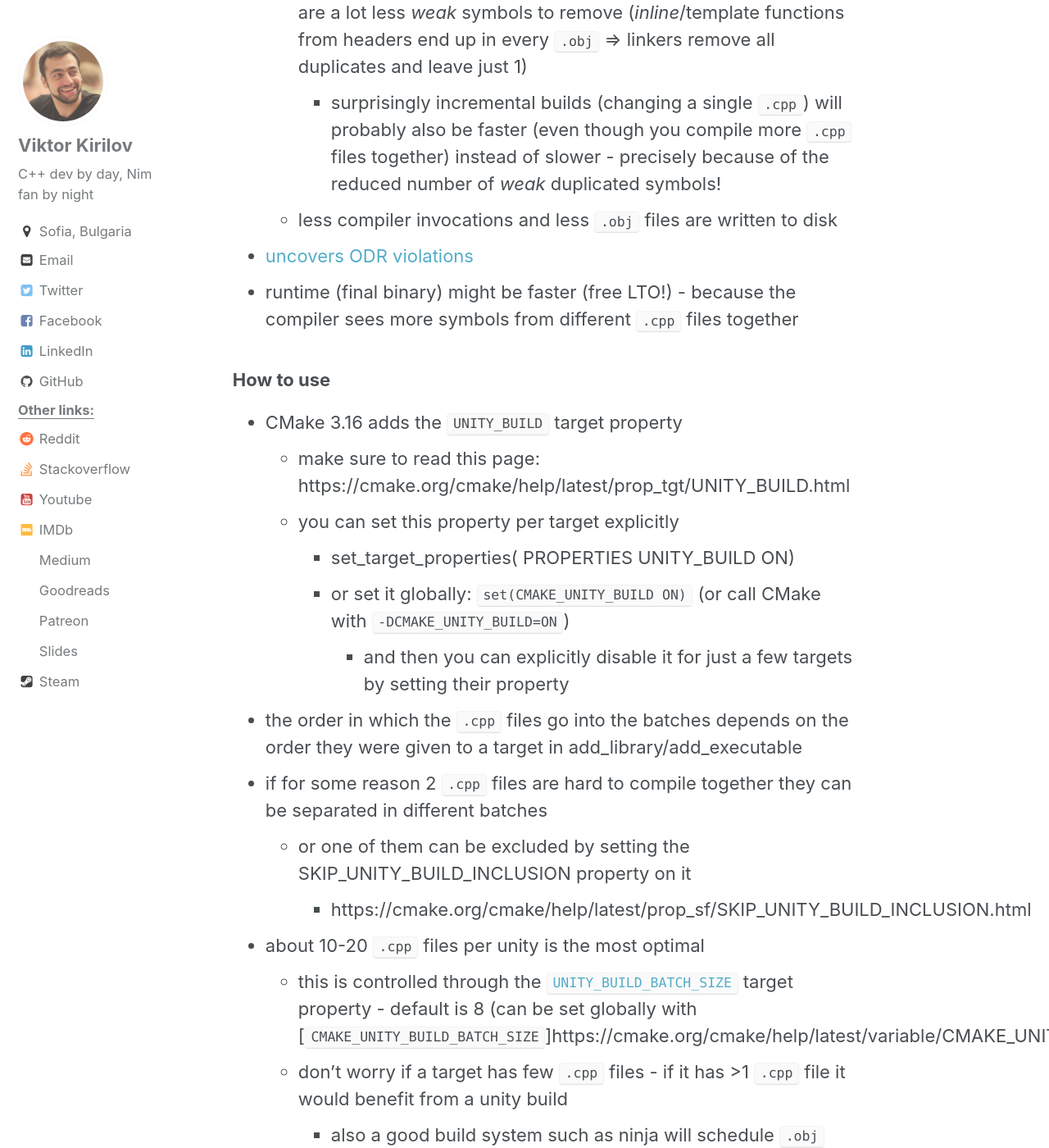
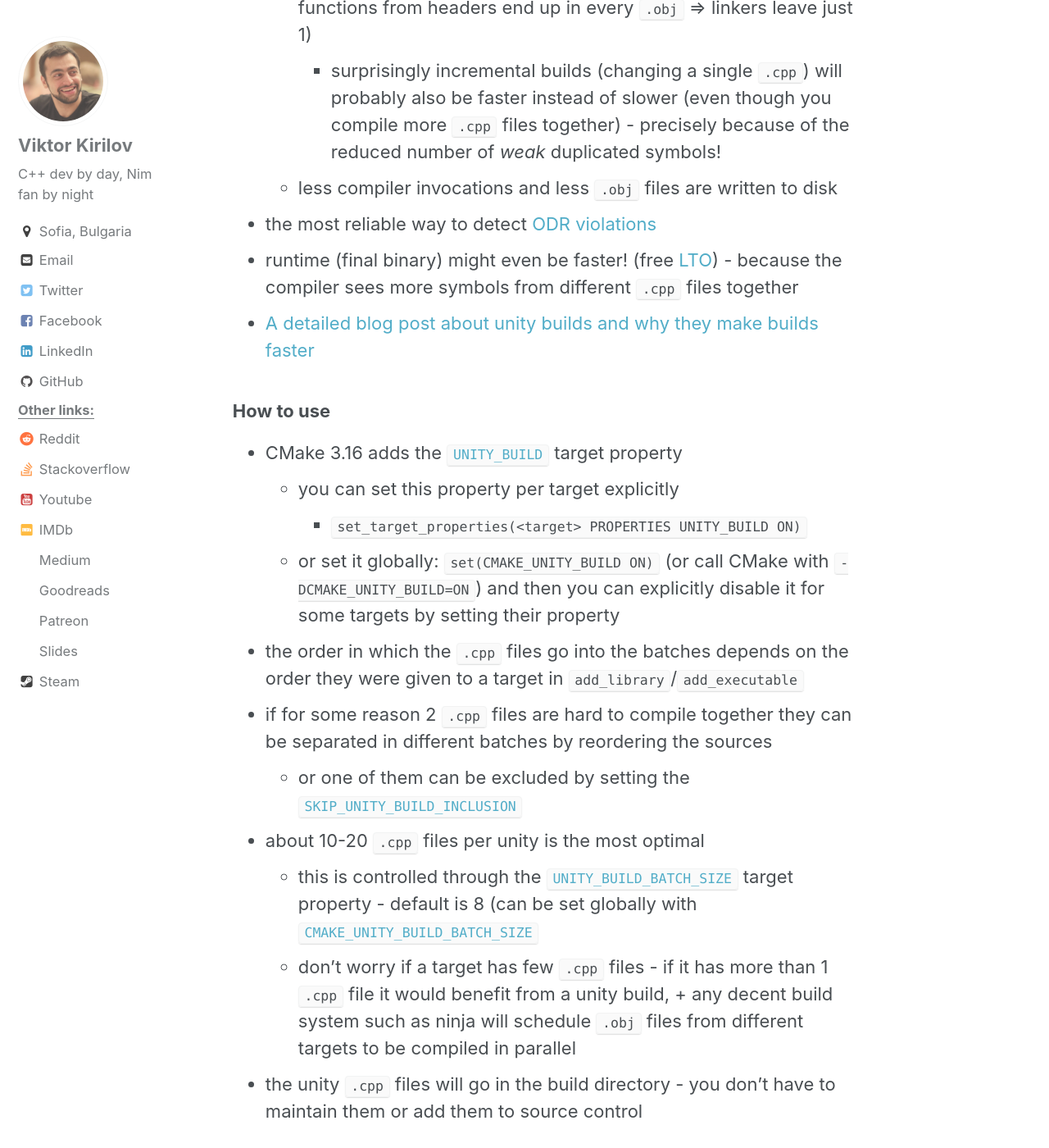
Before and after one commit to onqtam/onqtam.github.io, a Jekyll site: the page built from _posts/2019-12-12-pch-unity-cmake-3-16.md, in a window 1280 px wide and 1400 px high, scrolled down 3882 px. Shown: the whole window at 82% size. Built offline with Jekyll 4.4.1, drawn with Linux system fonts in a browser that asks for light colours; comment, search, counter and statistics services are not loaded; some of the changed text lies outside the part shown.

Commit message:
fixed partially

````diff
--- a/_posts/2019-12-12-pch-unity-cmake-3-16.md
+++ b/_posts/2019-12-12-pch-unity-cmake-3-16.md
@@ -15,9 +15,7 @@ I recently consulted a company on this exact matter - luckily [CMake 3.16 was ju
 # Precompiled headers (PCH)
 
 ### The idea is to *precompile* a bunch of common header files
-- *precompile* means that the compiler will parse the C++ headers and save its intermediate representation (IR) into a file
-    - then when compiling sources that IR will be prepended to them - as if the headers were included
-        - the PCH is the first thing each translation unit sees
+- to *precompile* means that the compiler will parse the C++ headers and save its intermediate representation (IR) into a file, and then when compiling the ```.cpp``` files of the target that IR will be prepended to them - as if the headers were included - the contents of the PCH are the first thing each translation unit sees
 - easy to integrate - doesn't require any C++ code changes
 - ~20-30% speedup on UNIX (can be up to 50%+ with MSVC)
 - for targets with at least 10 ```.cpp``` files (takes space & time to compile)
@@ -39,52 +37,47 @@ I recently consulted a company on this exact matter - luckily [CMake 3.16 was ju
 - the PCH will be included automatically in every ```.cpp``` file
     - adding a PCH to a target doesn't require that you remove the headers in it from all ```.cpp``` files - the C preprocessor is fast
 - easiest if a single header includes the common ones - [example](https://github.com/onqtam/game/blob/master/src/precompiled.h)
-    - you could have per-project precompiled header files or you could [reuse a PCH from one CMake target in another](https://cmake.org/cmake/help/latest/command/target_precompile_headers.html#reusing-precompile-headers) - remember that each PCH takes around ~50-200MB and takes some time to compile... reuse is good!
+    - you could have per-project precompiled header files or you could [reuse a PCH from one CMake target in another](https://cmake.org/cmake/help/latest/command/target_precompile_headers.html#reusing-precompile-headers) - remember that each PCH takes around ~50-200MB and takes some time to compile...
 - you could list the headers which you want precompiled directly in the call to ```target_precompile_headers``` and even set them as ```PUBLIC```/```PRIVATE``` selectively so other targets which link to the current one would also precompile those, but I'm old fashioned and prefer to maintain the PCH for each target on my own.
 
 ### Some random final notes:
 - adding a header which was used only in 30% of the ```.cpp``` files to the precompiled header means that all ```.cpp``` files in the target will now have access to it - in time more files might start depending on it without you even noticing - the code might not build without the PCH anymore
     - do you care if it compiles successfully without a PCH? If so, make every ```.cpp``` explicitly include the precompiled header. This would be problematic if the same ```.cpp``` file is used in 2 or more CMake targets with different PCHs but in that case you should probably move that ```.cpp``` into a static lib, compile it only once and link against that!
-- if you are using GCC but are using ccls/clangd or anything else as a language server which is based on clang - those tools might not work because they will try to read the ```.gch``` file produced by GCC - [bug report](https://bugs.llvm.org/show_bug.cgi?id=41579) (along with a patch)
+- if you are using GCC but are using ccls/clangd or anything else as a language server which is based on clang - those tools might not work because they will try to read the ```.gch``` file produced by GCC - [bug report](https://bugs.llvm.org/show_bug.cgi?id=41579)
 
 # Unity builds
 
-[A detailed blog post about unity builds and why they make builds faster](http://onqtam.com/programming/2018-07-07-unity-builds/)
-
 ### The idea is to cram the ```.cpp``` files of a CMake target into a few ```.cpp``` files which include the original ```.cpp``` files
 - up to 7-8 times faster builds (usually x3 or x4)
-- example: a project of 200 ```.cpp``` files might be divided into 16 unity ```.cpp``` files each including about 13 of the original ```.cpp``` files => 16 ```.cpp``` files to build in parallel and 16 ```.obj``` files to link
+- example: a project of 200 ```.cpp``` files might be divided into 16 unity ```.cpp``` (or ```.cxx``` - whatever) files each including about 13 of the original ```.cpp``` files => 16 ```.cpp``` files to build in parallel and 16 ```.obj``` files to link
 - the reasons for the speedup are:
-    - common headers from the different ```.cpp``` files end up being included and parsed fewer times (this is beneficial even when using precompiled headers)
+    - common headers from the different ```.cpp``` files end up being included and parsed fewer times (this is beneficial even when using PCHs!)
     - common template instantiations with the same types in separate ```.cpp``` files (```vector<int>```) end up being done in fewer places
-    - the linker has to stitch much fewer ```.obj``` files in the end - there are a lot less *weak* symbols to remove (*inline*/template functions from headers end up in every ```.obj``` => linkers remove all duplicates and leave just 1)
-        - surprisingly incremental builds (changing a single ```.cpp```) will probably also be faster (even though you compile more ```.cpp``` files together) instead of slower - precisely because of the reduced number of *weak* duplicated symbols!
+    - the linker has to stitch much fewer ```.obj``` files in the end - there are a lot less *weak* symbols to deduplicate (```inline```/template functions from headers end up in every ```.obj``` => linkers leave just 1)
+        - surprisingly incremental builds (changing a single ```.cpp```) will probably also be faster instead of slower (even though you compile more ```.cpp``` files together) - precisely because of the reduced number of *weak* duplicated symbols!
     - less compiler invocations and less ```.obj``` files are written to disk
-- [uncovers ODR violations](https://stackoverflow.com/questions/31722473)
-- runtime (final binary) might be faster (free LTO!) - because the compiler sees more symbols from different ```.cpp``` files together
+- the most reliable way to detect [ODR violations](https://stackoverflow.com/questions/31722473)
+- runtime (final binary) might even be faster! (free [LTO](https://en.wikipedia.org/wiki/Interprocedural_optimization)) - because the compiler sees more symbols from different ```.cpp``` files together
+- [A detailed blog post about unity builds and why they make builds faster](http://onqtam.com/programming/2018-07-07-unity-builds/)
 
 ### How to use
-- CMake 3.16 adds the ```UNITY_BUILD``` target property
-    - make sure to read this page: https://cmake.org/cmake/help/latest/prop_tgt/UNITY_BUILD.html
+- CMake 3.16 adds the [```UNITY_BUILD```](https://cmake.org/cmake/help/latest/prop_tgt/UNITY_BUILD.html) target property
     - you can set this property per target explicitly
-        - set_target_properties(<target> PROPERTIES UNITY_BUILD ON)
-        - or set it globally: ```set(CMAKE_UNITY_BUILD ON)``` (or call CMake with ```-DCMAKE_UNITY_BUILD=ON```)
-            - and then you can explicitly disable it for just a few targets by setting their property
-- the order in which the ```.cpp``` files go into the batches depends on the order they were given to a target in add_library/add_executable
-- if for some reason 2 ```.cpp``` files are hard to compile together they can be separated in different batches
-    - or one of them can be excluded by setting the SKIP_UNITY_BUILD_INCLUSION property on it
-        - https://cmake.org/cmake/help/latest/prop_sf/SKIP_UNITY_BUILD_INCLUSION.html
+        - ```set_target_properties(<target> PROPERTIES UNITY_BUILD ON)```
+    - or set it globally: ```set(CMAKE_UNITY_BUILD ON)``` (or call CMake with ```-DCMAKE_UNITY_BUILD=ON```) and then you can explicitly disable it for some targets by setting their property
+- the order in which the ```.cpp``` files go into the batches depends on the order they were given to a target in ```add_library```/```add_executable```
+- if for some reason 2 ```.cpp``` files are hard to compile together they can be separated in different batches by reordering the sources
+    - or one of them can be excluded by setting the [```SKIP_UNITY_BUILD_INCLUSION```](https://cmake.org/cmake/help/latest/prop_sf/SKIP_UNITY_BUILD_INCLUSION.html)
 - about 10-20 ```.cpp``` files per unity is the most optimal
-    - this is controlled through the [```UNITY_BUILD_BATCH_SIZE```](https://cmake.org/cmake/help/latest/prop_tgt/UNITY_BUILD_BATCH_SIZE.html) target property - default is 8 (can be set globally with [```CMAKE_UNITY_BUILD_BATCH_SIZE```]https://cmake.org/cmake/help/latest/variable/CMAKE_UNITY_BUILD_BATCH_SIZE.html())
-    - don't worry if a target has few ```.cpp``` files - if it has >1 ```.cpp``` file it would benefit from a unity build
-        - also a good build system such as ninja will schedule ```.obj``` files from different targets to be compiled in parallel
-- the unity ```.cxx``` files will go in the build directory - you don't have to maintain them or add them to source control
+    - this is controlled through the [```UNITY_BUILD_BATCH_SIZE```](https://cmake.org/cmake/help/latest/prop_tgt/UNITY_BUILD_BATCH_SIZE.html) target property - default is 8 (can be set globally with [```CMAKE_UNITY_BUILD_BATCH_SIZE```](https://cmake.org/cmake/help/latest/variable/CMAKE_UNITY_BUILD_BATCH_SIZE.html())
+    - don't worry if a target has few ```.cpp``` files - if it has more than 1 ```.cpp``` file it would benefit from a unity build, + any decent build system such as ninja will schedule ```.obj``` files from different targets to be compiled in parallel
+- the unity ```.cpp``` files will go in the build directory - you don't have to maintain them or add them to source control
 
 ### Initial problems when trying to compile a project as unity
 - some headers will be missing include guards or ```#pragma once```
-- there will be static globals (or in anonymous namespaces) in different ```.cpp``` files with identical names - those would clash
-    - either rename them or put such globals into an additional namespace - perhaps with the name of the file: GRAPH_VISITOR_CPP
-        - putting static symbols inside of a named namespace keeps their linkage to *internal* (same with nesting anonymous namespaces into named ones)
+- there will be static globals (or in anonymous namespaces) in different ```.cpp``` files with identical names which would clash
+    - either rename them or put such globals into an additional namespace - perhaps with the name of the file: for ```GraphVisitor.cpp``` I would recommend ```GRAPH_VISITOR_CPP```
+        - putting static symbols inside of a named namespace in a ```.cpp``` keeps their linkage to *internal* (same with nesting anonymous namespaces into named ones)
 - there will be symbol ambiguities
     - mostly because some ```.cpp``` file uses a namespace, and then some other ```.cpp``` file which ends up in the same unity ```.cpp``` cannot compile
     - either remove the ```using namespace ...``` stuff or fully qualify symbols where necessary (can use ```::``` to mean *from global scope*)
@@ -101,18 +94,18 @@ I recently consulted a company on this exact matter - luckily [CMake 3.16 was ju
     - there was plenty of 10+ year old code
 
 ### Recommended way to go about it
-    - I would recommend trying targets 1 by 1 by setting their target property UNITY_BUILD to ON - and not to enable it globally directly
-    - start with low batching - get the project to compile with 4 ```.cpp``` files per unity, then increase
-    - if you desire to have 20 ```.cpp``` files per batch in the end - go to atleast 40-50, clean the errors and then move back to 20
-        - ==> future problems will be less likely - when a new ```.cpp``` file is added somewhere and changes which ```.cpp``` files get paired together
-    - unity builds should eventually become the default mode for building for all developers
-        - there should be a separate CI build that checks that the project still compiles not as unity - checks for missing includes.
+- I would recommend trying targets 1 by 1 by setting their target property UNITY_BUILD to ON - and not to enable it globally directly
+- start with low batching - get the project to compile with 4 ```.cpp``` files per unity, then increase
+- if you desire to have 20 ```.cpp``` files per batch in the end - go to atleast 40-50, clean the errors and then move back to 20
+    - ==> future problems will be less likely - when a new ```.cpp``` file is added somewhere and changes which ```.cpp``` files get paired together
+- unity builds should eventually become the default mode for building for all developers
+    - there should be a separate CI build that checks that the project still compiles not as unity - checks for missing includes.
 
 ### Some random final notes:
 - if you are using CMAKE_EXPORT_COMPILE_COMMANDS=ON you get a file called ```compile_commands.json``` generated by CMake in the build folder
     - that file contains compile commands for each translation unit - with all definitions and includes
     - that file is used by tools such as ccls/cquery/clangd - language servers which are usually integrated with editors and IDEs such as vim/emacs/VSCode for intellisense (code completion, refactoring and syntax highlighting)
-        - when using unity builds the build information there will not contain compile commands for the specific ```.cpp``` files but only for the actual unity ```.cxx``` files - tools such as ccls and cquery might stop working correctly
+        - when using unity builds the build information there will not contain compile commands for the specific ```.cpp``` files but only for the actual unity ```.cpp``` files - tools such as ccls and cquery might stop working correctly
             - in my current company we have a script which calls cmake - this is what we do:
                 - call CMake once with disabled unity builds + to generate the compile_commands.json file
                 - call CMake again with unity builds enabled + no generation for that file
````
